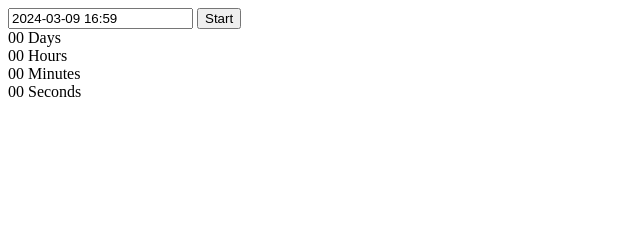
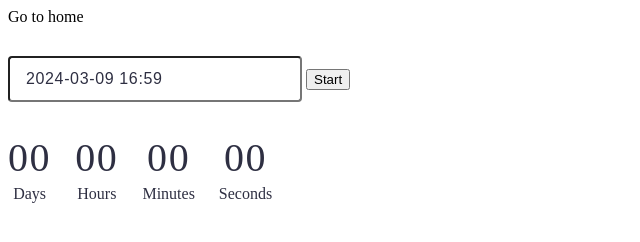
Before and after one commit to Lyudmyla13P/goit-js-hw-10, a website built with Vite: page src/1-timer.html in a window 1280 px wide. Shown: the whole page, without its empty margins (0-640 px from the left). Built offline with nearby package versions, Linux system fonts and the light colour scheme.

Commit message:
Update 1-timer.html

```diff
--- a/src/1-timer.html
+++ b/src/1-timer.html
@@ -3,12 +3,16 @@
 
 <head>
   <meta charset="UTF-8" />
+  <meta http-equiv="X-UA-Compatible" content="IE=edge" />
   <meta name="viewport" content="width=device-width, initial-scale=1.0" />
-  <title>Document</title>
-  <link rel="stylesheet" href="./css/1-timer.css" />
+  <link rel="stylesheet" href="./css/styles.css" />
+  <title>Page 2</title>
 </head>
 
 <body>
+  <section>
+    <a href="./index.html">Go to home</a>
+  </section>
   <input type="text" id="datetime-picker" />
   <button type="button" data-start>Start</button>
 
@@ -30,8 +34,7 @@
       <span class="label">Seconds</span>
     </div>
   </div>
-
-  <script src="./js/1-timer.js" type="module"></script>
+  <script type="module" src="./js/1-timer.js"></script>
 </body>
 
 </html>
```
